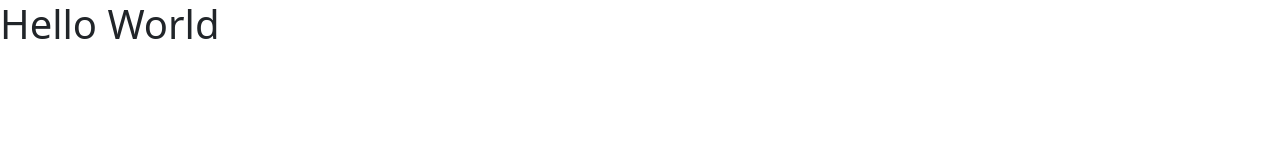
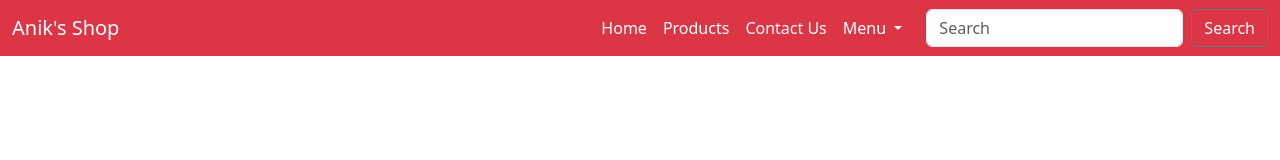
Before and after one commit to AnikA242/bootstrap-project-1, a plain HTML site: page index.html in a window 1280 px wide. Drawn offline with nearby package versions, Linux system fonts and the light colour scheme.

Commit message:
create a navbar

```diff
--- a/index.html
+++ b/index.html
@@ -7,7 +7,43 @@
     <link href="https://cdn.jsdelivr.net/npm/bootstrap@5.3.3/dist/css/bootstrap.min.css" rel="stylesheet" integrity="sha384-QWTKZyjpPEjISv5WaRU9OFeRpok6YctnYmDr5pNlyT2bRjXh0JMhjY6hW+ALEwIH" crossorigin="anonymous">
 </head>
 <body>
-    <h1>Hello World</h1>
+    <nav class="navbar navbar-expand-lg bg-danger">
+        <div class="container-fluid">
+          <a class="navbar-brand text-white" href="#">Anik's Shop</a>
+          <button class="navbar-toggler" type="button" data-bs-toggle="collapse" data-bs-target="#navbarSupportedContent" aria-controls="navbarSupportedContent" aria-expanded="false" aria-label="Toggle navigation">
+            <span class="navbar-toggler-icon"></span>
+          </button>
+          <div class="collapse navbar-collapse" id="navbarSupportedContent">
+            <ul class="navbar-nav ms-auto me-3 mb-2 mb-lg-0">
+              <li class="nav-item">
+                <a class="nav-link active text-white" aria-current="page" href="#">Home</a>
+              </li>
+              <li class="nav-item">
+                <a class="nav-link active text-white" aria-current="page" href="#">Products</a>
+              </li>
+              <li class="nav-item">
+                <a class="nav-link active text-white" aria-current="page" href="#">Contact Us</a>
+              </li>
+              <li class="nav-item dropdown">
+                <a class="nav-link dropdown-toggle text-white" href="#" role="button" data-bs-toggle="dropdown" aria-expanded="false">
+                  Menu
+                </a>
+                <ul class="dropdown-menu">
+                  <li><a class="dropdown-item" href="#">Home</a></li>
+                  <li><a class="dropdown-item" href="#">Another action</a></li>
+                  <li><hr class="dropdown-divider"></li>
+                  <li><a class="dropdown-item" href="#">Something else here</a></li>
+                </ul>
+              </li>
+            </ul>
+            <form class="d-flex" role="search">
+              <input class="form-control me-2" type="search" placeholder="Search" aria-label="Search">
+              <button class="btn btn-outline-secondary text-white" type="submit">Search</button>
+            </form>
+          </div>
+        </div>
+      </nav>
+
 
 
 
```
